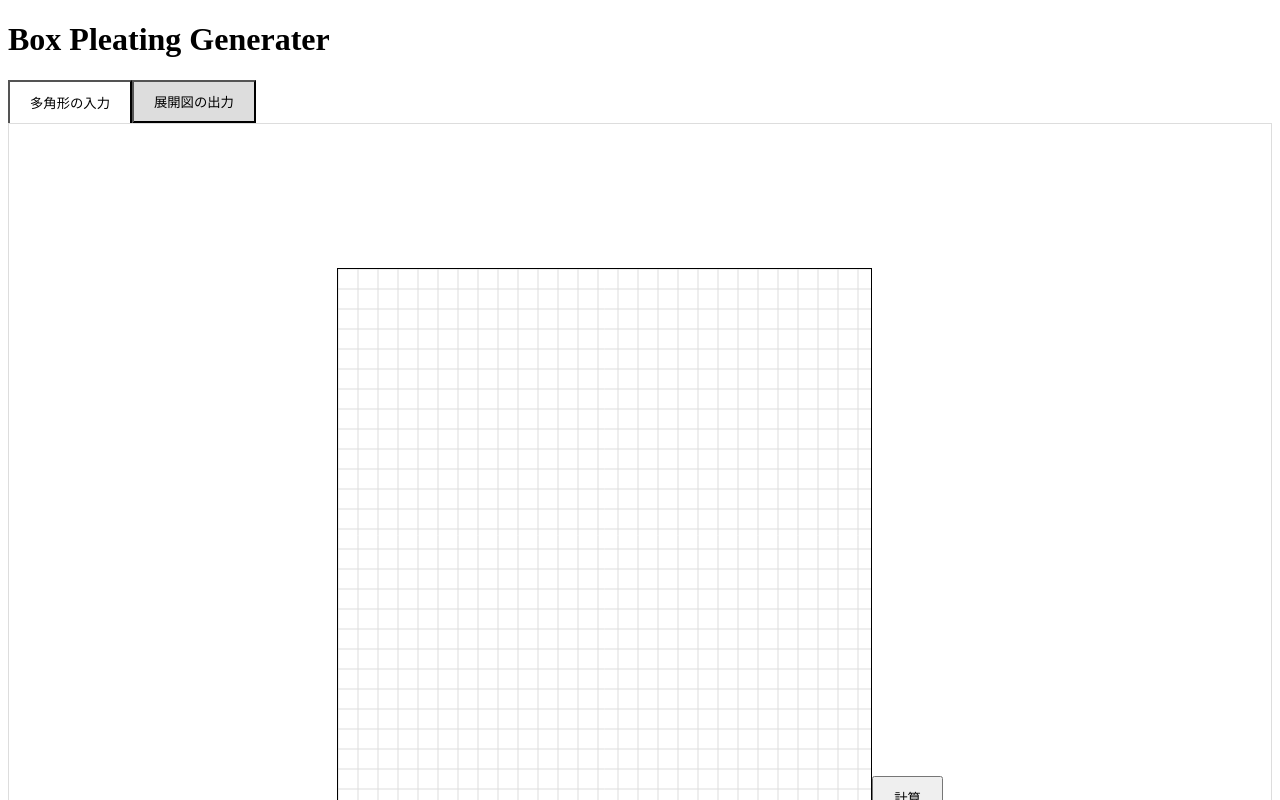
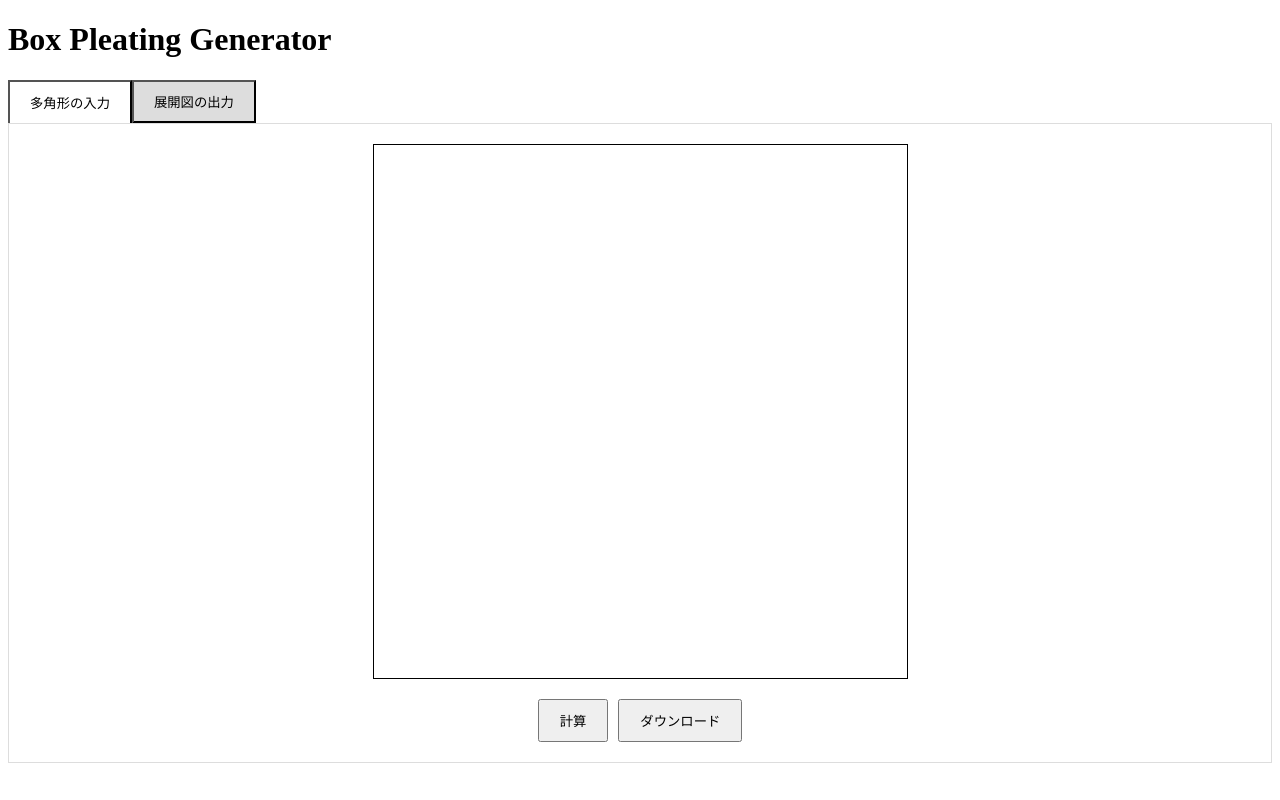
Before and after one commit to SoichiroUchida/bpgenerater, a Next.js app: page / in a window 1280 px wide. Both pictures are taken after a click on the button "展開図の出力". Shown: the top 800 px of the page. Built offline with nearby package versions, Linux system fonts and the light colour scheme.

Commit message:
ダウンロード機能の追加

```diff
--- a/components/ComputeButton.tsx
+++ b/components/ComputeButton.tsx
@@ -1,12 +1,12 @@
 import React from 'react';
 
-interface ComputeButtonProps {
-  onClick: () => void;
-}
+const ComputeButton: React.FC = () => {
+  const handleClick = () => {
+    // 計算処理
+  };
 
-const ComputeButton: React.FC<ComputeButtonProps> = ({ onClick }) => {
   return (
-    <button onClick={onClick} style={{ marginTop: '10px', padding: '10px 20px', cursor: 'pointer' }}>
+    <button onClick={handleClick} style={{ marginTop: '10px', padding: '10px 20px', cursor: 'pointer' }}>
       計算
     </button>
   );
--- a/components/DrawPanel.tsx
+++ b/components/DrawPanel.tsx
@@ -105,8 +105,11 @@ const DrawPanel: React.FC<DrawPanelProps> = ({ onPointsChange }) => {
   return (
     <div style={{ display: 'flex', justifyContent: 'center', alignItems: 'center', height: '100vh' }}>
       <div>
-        <canvas ref={canvasRef} width={533} height={533} style={{ border: '1px solid #000' }} onClick={handleCanvasClick} />
-        <ClearButton onClick={handleClear} />
+        <h2>エラーメッセージ予定地</h2>
+        <div>
+          <canvas ref={canvasRef} width={533} height={533} style={{ border: '1px solid #000' }} onClick={handleCanvasClick} />
+          <ClearButton onClick={handleClear} />
+        </div>
       </div>
     </div>
   );
--- a/components/DrawPanelWithCompute.tsx
+++ b/components/DrawPanelWithCompute.tsx
@@ -1,4 +1,4 @@
-import React, { useRef, useEffect, useState } from 'react';
+import React, { useEffect, useRef } from 'react';
 import ComputeButton from './ComputeButton';
 
 interface DrawPanelWithComputeProps {
@@ -7,49 +7,20 @@ interface DrawPanelWithComputeProps {
 
 const DrawPanelWithCompute: React.FC<DrawPanelWithComputeProps> = ({ points }) => {
   const canvasRef = useRef<HTMLCanvasElement>(null);
-  const [polygon, setPolygon] = useState<{ x: number, y: number }[]>([]);
 
-  const gridSize = 20;
-
-  const drawGrid = (context: CanvasRenderingContext2D) => {
+  const drawPointsAndLines = (context: CanvasRenderingContext2D) => {
     context.beginPath();
-    for (let x = 0; x < context.canvas.width; x += gridSize) {
-      context.moveTo(x, 0);
-      context.lineTo(x, context.canvas.height);
-    }
-    for (let y = 0; y < context.canvas.height; y += gridSize) {
-      context.moveTo(0, y);
-      context.lineTo(context.canvas.width, y);
-    }
-    context.strokeStyle = '#ddd';
+    points.forEach((point, index) => {
+      if (index === 0) {
+        context.moveTo(point.x, point.y);
+      } else {
+        context.lineTo(point.x, point.y);
+      }
+      context.arc(point.x, point.y, 2, 0, 2 * Math.PI);
+    });
+    context.strokeStyle = 'black';
+    context.lineWidth = 2;
     context.stroke();
-  };
-
-  const drawPolygon = (context: CanvasRenderingContext2D) => {
-    if (polygon.length > 0) {
-      context.beginPath();
-      context.moveTo(polygon[0].x, polygon[0].y);
-      polygon.forEach((point) => {
-        context.lineTo(point.x, point.y);
-      });
-      context.closePath();
-      context.fillStyle = 'rgba(0, 0, 255, 0.3)';
-      context.fill();
-      context.strokeStyle = 'blue';
-      context.lineWidth = 2;
-      context.stroke();
-    }
-  };
-
-  const clearCanvas = () => {
-    const canvas = canvasRef.current;
-    if (canvas) {
-      const context = canvas.getContext('2d');
-      if (context) {
-        context.clearRect(0, 0, canvas.width, canvas.height);
-        drawGrid(context);
-      }
-    }
   };
 
   useEffect(() => {
@@ -57,26 +28,50 @@ const DrawPanelWithCompute: React.FC<DrawPanelWithComputeProps> = ({ points }) =
     if (canvas) {
       const context = canvas.getContext('2d');
       if (context) {
-        clearCanvas();
-        drawPolygon(context);
+        context.clearRect(0, 0, canvas.width, canvas.height);
+        drawPointsAndLines(context);
       }
     }
-  }, [polygon]);
+  }, [points]);
 
-  const handleCompute = () => {
-    if (points.length < 3) {
-      alert('少なくとも3点が必要です');
-      return;
-    }
-    setPolygon([]); // 前回の計算結果を消す
-    setTimeout(() => setPolygon(points), 0); // 新しい計算結果を設定
+  const handleDownload = () => {
+    const fileName = prompt("ファイル名を入力してください", "drawing.svg");
+    if (!fileName) return;
+
+    const svgContent = `
+      <svg xmlns="http://www.w3.org/2000/svg" width="533" height="533" viewBox="0 0 533 533">
+        <g fill="none" stroke="black" stroke-width="2">
+          ${points.map((point, index) => {
+            const nextPoint = points[index + 1];
+            if (nextPoint) {
+              return `<line x1="${point.x}" y1="${point.y}" x2="${nextPoint.x}" y2="${nextPoint.y}" />`;
+            }
+            return '';
+          }).join('')}
+          ${points.map(point => `
+            <circle cx="${point.x}" cy="${point.y}" r="2" fill="black" />
+          `).join('')}
+        </g>
+      </svg>
+    `;
+    const blob = new Blob([svgContent], { type: 'image/svg+xml' });
+    const url = URL.createObjectURL(blob);
+    const link = document.createElement('a');
+    link.href = url;
+    link.download = fileName;
+    document.body.appendChild(link);
+    link.click();
+    document.body.removeChild(link);
   };
 
   return (
-    <div style={{ display: 'flex', justifyContent: 'center', alignItems: 'center', height: '100vh' }}>
-      <div>
-        <canvas ref={canvasRef} width={533} height={533} style={{ border: '1px solid #000' }} />
-        <ComputeButton onClick={handleCompute} />
+    <div style={{ display: 'flex', flexDirection: 'column', alignItems: 'center' }}>
+      <canvas ref={canvasRef} width={533} height={533} style={{ border: '1px solid #000' }} />
+      <div style={{ marginTop: '10px' }}>
+        <ComputeButton />
+        <button onClick={handleDownload} style={{ marginLeft: '10px', padding: '10px 20px', cursor: 'pointer' }}>
+          ダウンロード
+        </button>
       </div>
     </div>
   );
--- a/pages/index.tsx
+++ b/pages/index.tsx
@@ -11,23 +11,18 @@ const Home: React.FC = () => {
     setTabs([
       {
         title: '多角形の入力',
-        content: (
-          <div>
-            <h2> エラーメッセージ予定地
-            </h2>
-            <DrawPanel onPointsChange={setPoints} />
-          </div>
-        )
+        content: <DrawPanel onPointsChange={setPoints} />
       },
       {
         title: '展開図の出力',
-        content: <DrawPanelWithCompute points={points} /> }
+        content: <DrawPanelWithCompute points={points} />
+      }
     ]);
   }, [points]);
 
   return (
     <div>
-      <h1>Box Pleating Generater</h1>
+      <h1>Box Pleating Generator</h1>
       <Tabs tabs={tabs} />
     </div>
   );
```
